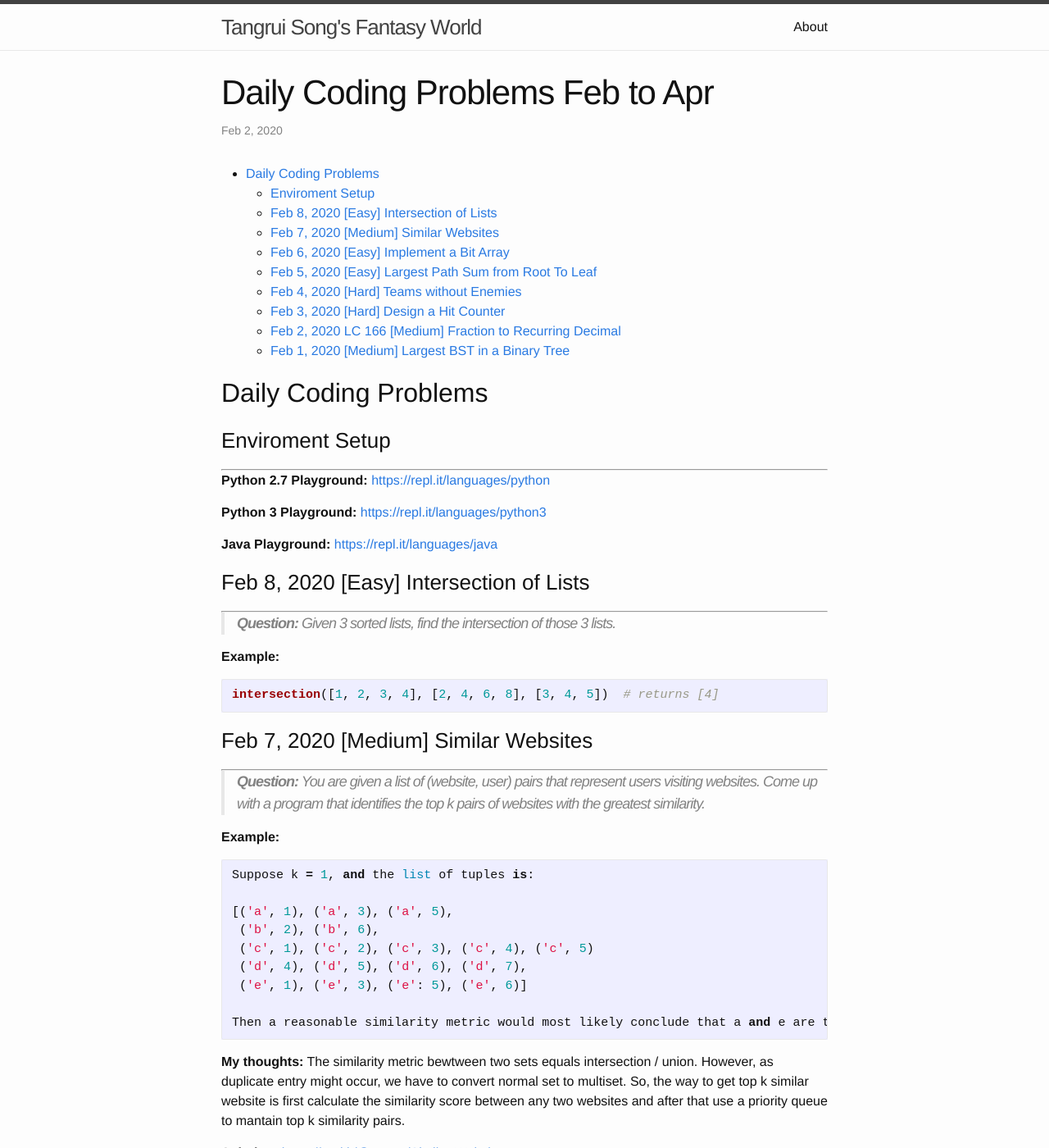
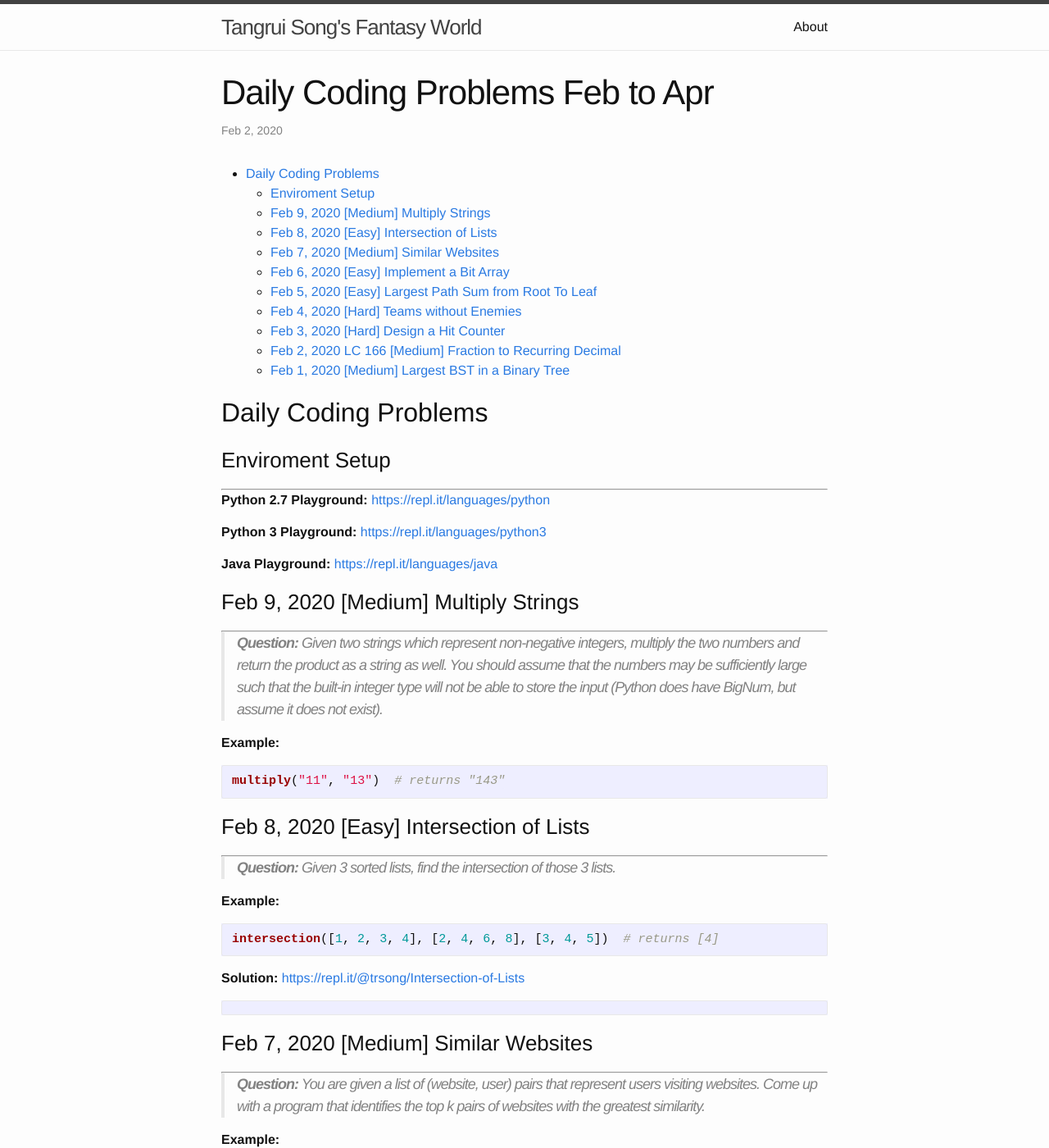
Before and after one commit to trsong/trsong.github.io, a Jekyll site: the page built from _posts/2020-02-01-DailyQuestionsFeb.md, in a window 1280 px wide and 1400 px high. Shown: the whole window at 82% size. Built offline with Jekyll 4.4.1, drawn with Linux system fonts in a browser that asks for light colours.

Commit message:
Add Feb 9 Question

````diff
--- a/_posts/2020-02-01-DailyQuestionsFeb.md
+++ b/_posts/2020-02-01-DailyQuestionsFeb.md
@@ -18,6 +18,15 @@ categories: Python/Java
 
 **Java Playground:** [https://repl.it/languages/java](https://repl.it/languages/java)
 
+### Feb 9, 2020 \[Medium\] Multiply Strings
+---
+> **Question:** Given two strings which represent non-negative integers, multiply the two numbers and return the product as a string as well. You should assume that the numbers may be sufficiently large such that the built-in integer type will not be able to store the input (Python does have BigNum, but assume it does not exist).
+
+**Example:**
+```py
+multiply("11", "13")  # returns "143"
+```
+
 ### Feb 8, 2020 \[Easy\] Intersection of Lists
 ---
 > **Question:** Given 3 sorted lists, find the intersection of those 3 lists.
@@ -25,6 +34,10 @@ categories: Python/Java
 **Example:**
 ```py
 intersection([1, 2, 3, 4], [2, 4, 6, 8], [3, 4, 5])  # returns [4]
+```
+
+**Solution:** [https://repl.it/@trsong/Intersection-of-Lists](https://repl.it/@trsong/Intersection-of-Lists)
+```py
 ```
 
 ### Feb 7, 2020 \[Medium\] Similar Websites
@@ -37,7 +50,7 @@ Suppose k = 1, and the list of tuples is:
 
 [('a', 1), ('a', 3), ('a', 5),
  ('b', 2), ('b', 6),
- ('c', 1), ('c', 2), ('c', 3), ('c', 4), ('c', 5)
+ ('c', 1), ('c', 2), ('c', 3), ('c', 4), ('c', 5),
  ('d', 4), ('d', 5), ('d', 6), ('d', 7),
  ('e', 1), ('e', 3), ('e': 5), ('e', 6)]
 
````
